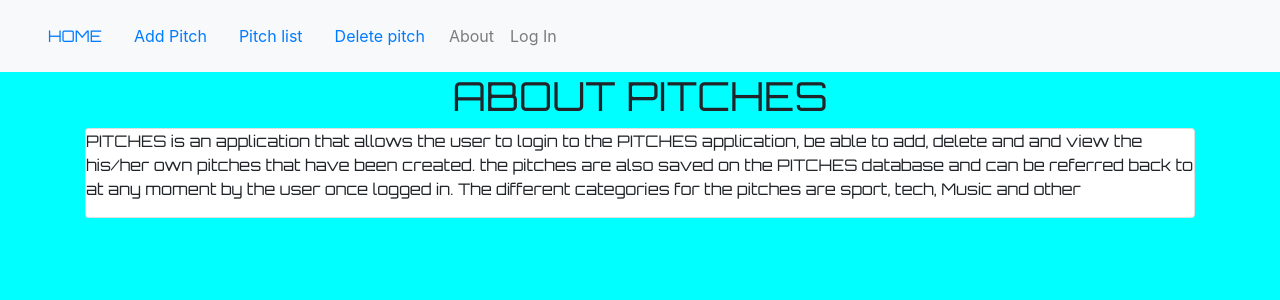
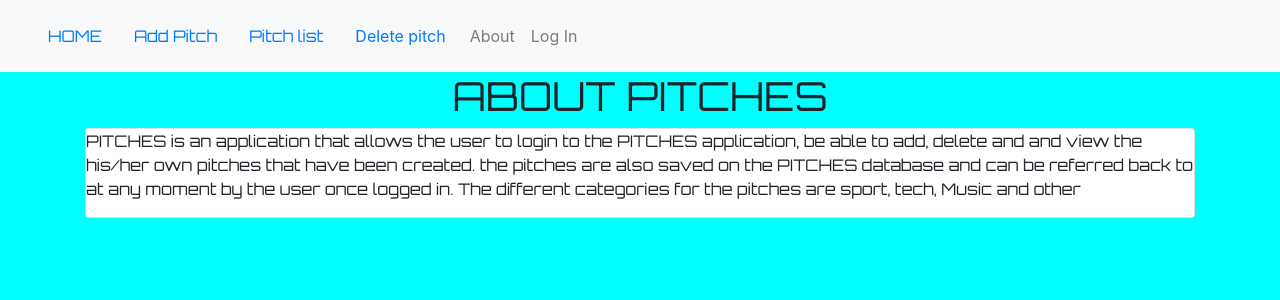
Before and after one commit to ALKEMIA-CHARLES/PITCHES, a Flask app: page /about in a window 1280 px wide. Shown: the top 300 px of the page. Run offline with Flask 2, Linux system fonts and the light colour scheme; some libraries are stand-ins or nearby versions.

Commit message:
added css on navbar

```diff
--- a/app/templates/base.html
+++ b/app/templates/base.html
@@ -28,8 +28,12 @@
             <a class="nav-item nav-link" href="{{url_for('main.index')}}" style=" font-family: 'Orbitron',
         sans-serif;
     ; ">HOME</a>
-            <a class="nav-item nav-link" href="{{url_for('main.add_pitch')}}">Add Pitch</a>
-            <a class="nav-item nav-link" href="{{url_for('main.pitch_list')}}">Pitch list</a>
+            <a class="nav-item nav-link" href="{{url_for('main.add_pitch')}}" style=" font-family: 'Orbitron',
+        sans-serif;
+    ;  ">Add Pitch</a>
+            <a class="nav-item nav-link" href="{{url_for('main.pitch_list')}}" style="  font-family: 'Orbitron',
+        sans-serif;
+    ;">Pitch list</a>
             <a class="nav-item nav-link" href="{{url_for('main.del_pitch')}}"> Delete pitch</a>
             <div class="collapse navbar-collapse navbar-light bg-light">
                 {%if current_user.is_authenticated%}
```
